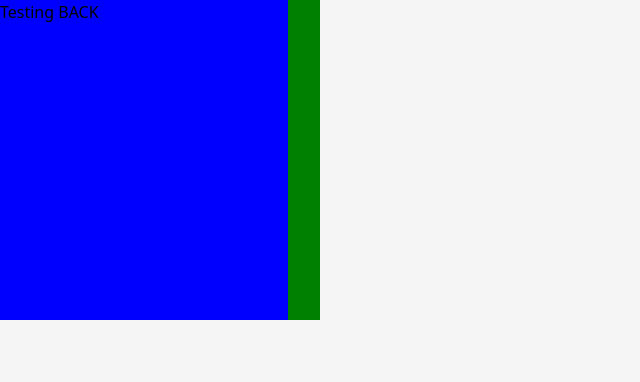
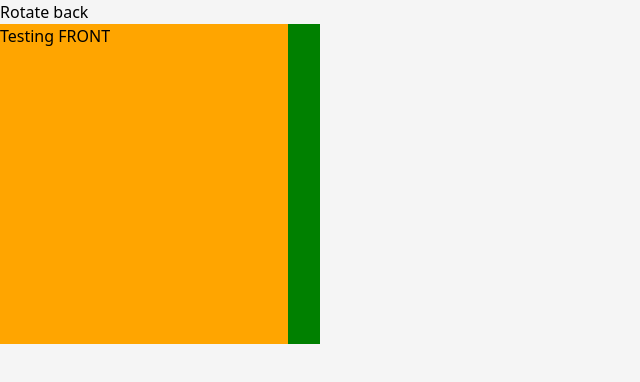
Before and after one commit to willsusanto/memorize, a React (Vite) app: page / in a window 1280 px wide. Shown: the top 382 px of the page, without its empty margins (0-640 px from the left). Built offline with nearby package versions, Linux system fonts and the light colour scheme.

Commit message:
Add button concept for flipping back the cards

```diff
--- a/src/index.css
+++ b/src/index.css
@@ -22,7 +22,7 @@ body {
   transform-style: preserve-3d;
 }
 
-.flipCard:hover {
+.rotating {
     transform: rotateY(180deg);
 }
 
--- a/src/pages/GamePage.jsx
+++ b/src/pages/GamePage.jsx
@@ -1,9 +1,10 @@
-import { useState, useEffect } from "react";
+import { useState, useEffect, useRef } from "react";
 import Card from "../components/Card";
 import cardsData from "../data/data.json";
 
 const GamePage = () => {
   const [cards, setCards] = useState(cardsData);
+  const flipCard = useRef(null);
 
   useEffect(() => {
     const cardTimeoutDelay = setTimeout(() => {
@@ -13,14 +14,19 @@ const GamePage = () => {
         const [firstCard, secondCard] = openedCards;
         const matchedCard = firstCard.description === secondCard.description;
 
-        setCards(currentCards => {
-            return currentCards.map(card => {
-                if (card.id === firstCard.id || card.id === secondCard.id)
-                    return { ...card, open: false, completed: matchedCard, processingMatch: false };
+        setCards((currentCards) => {
+          return currentCards.map((card) => {
+            if (card.id === firstCard.id || card.id === secondCard.id)
+              return {
+                ...card,
+                open: false,
+                completed: matchedCard,
+                processingMatch: false,
+              };
 
-                return { ...card, processingMatch: false }
-            })
-        })
+            return { ...card, processingMatch: false };
+          });
+        });
       }
     }, 1500);
 
@@ -46,14 +52,25 @@ const GamePage = () => {
     );
   };
 
+  const handleRotate = (rotate) => {
+    console.log(flipCard);
+    if (rotate) flipCard.current.classList.add("rotating");
+    else flipCard.current.classList.remove("rotating");
+  };
+
   return (
     <>
-    <div className="flipCardContainer">
-      <div className="flipCard">
-        <div className="front">Testing FRONT</div>
-        <div className="back">Testing BACK</div>
+    <button onClick={() => handleRotate(false)}>Rotate back</button>
+      <div className="flipCardContainer">
+        <div
+          ref={flipCard}
+          className="flipCard"
+          onClick={() => handleRotate(true)}
+        >
+          <div className="front">Testing FRONT</div>
+          <div className="back">Testing BACK</div>
+        </div>
       </div>
-    </div>
     </>
     // <div className="container mx-auto">
     //   <section className="px-6 grid grid-cols-card-size gap-3 w-full">
```
